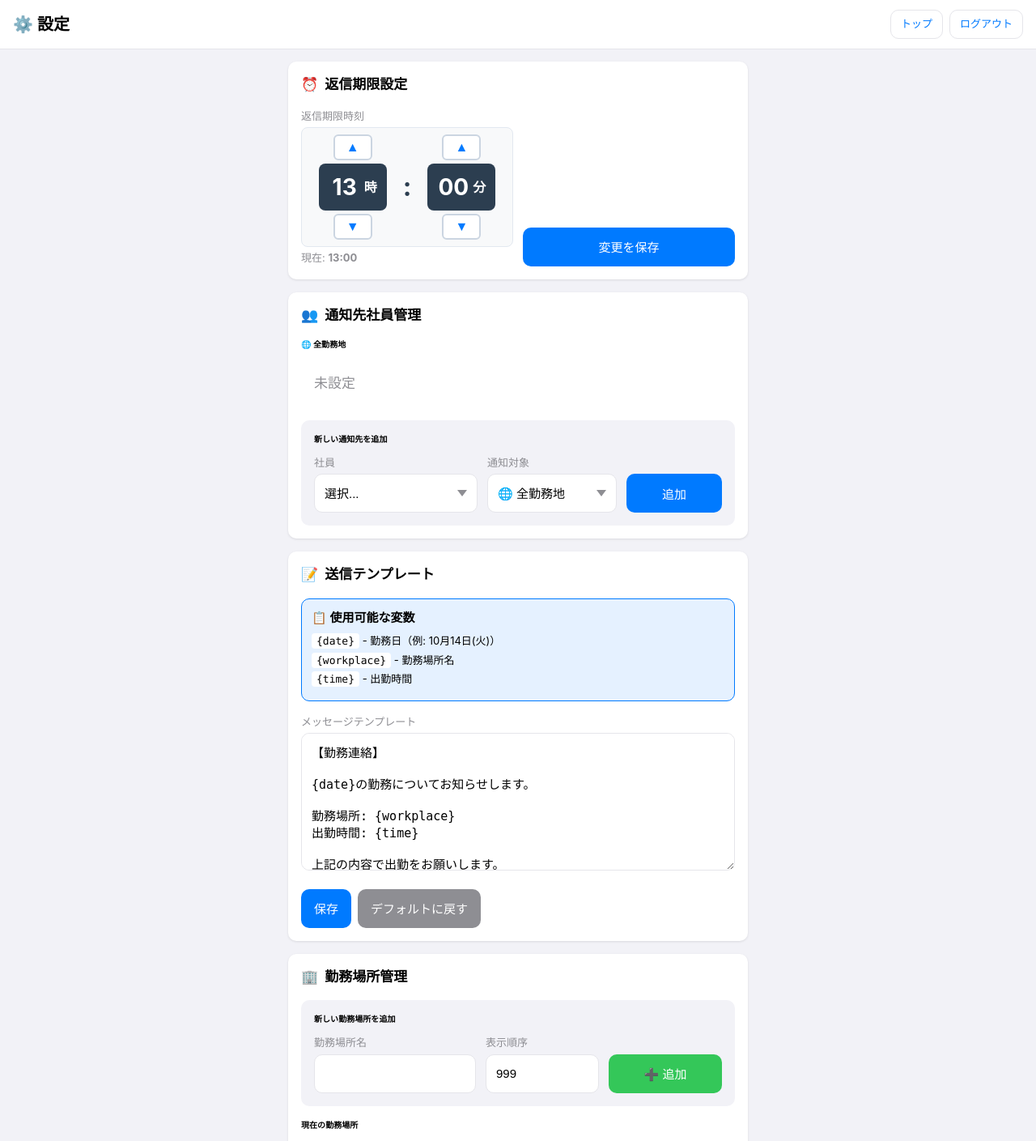
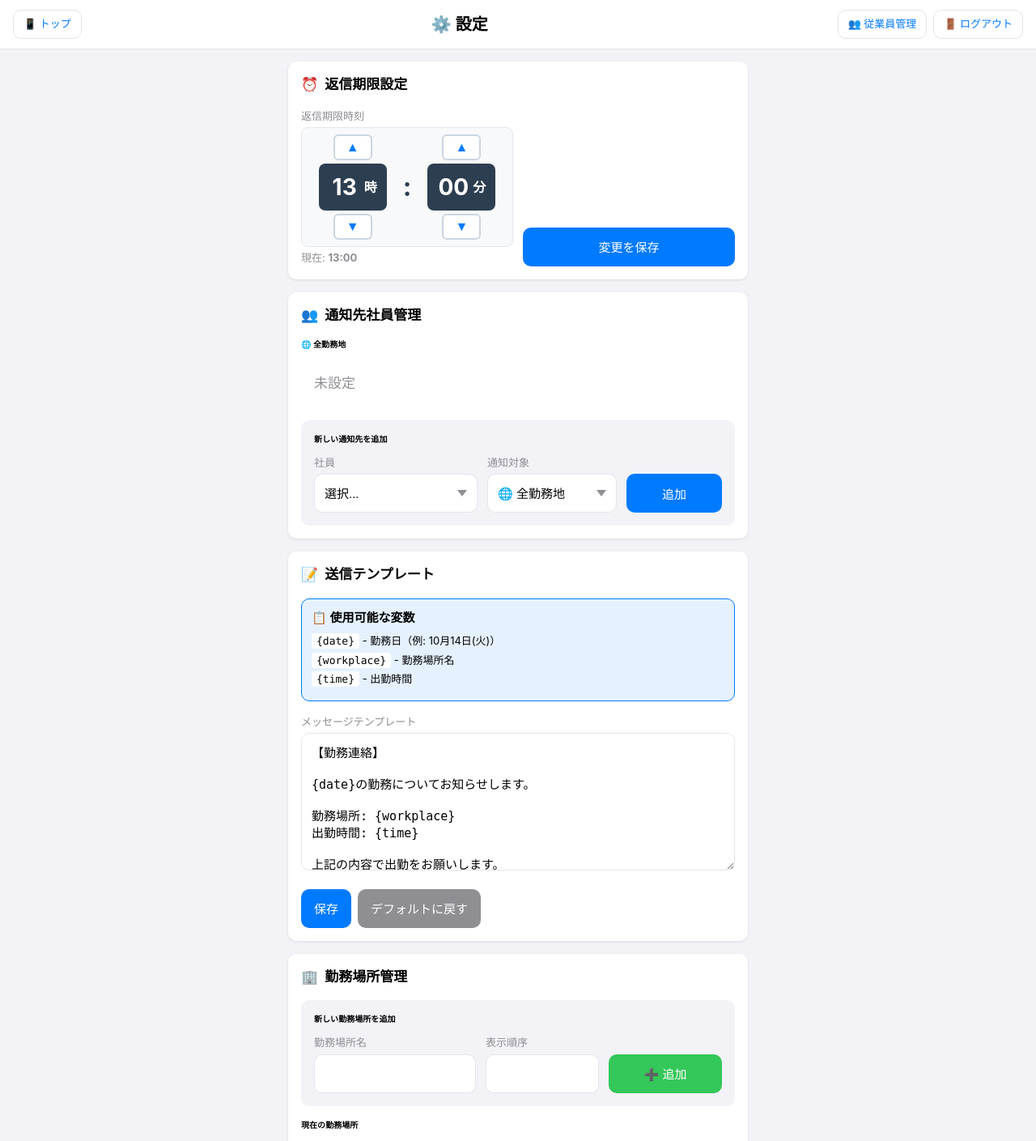
Before and after one commit to tontonfine/line-bot-work-notification, a Flask app: page /settings in a window 1280 px wide. Shown: the top 1409 px of the page at 81% size. Run offline with Flask 3, Linux system fonts and the light colour scheme; the visitor is signed in with stand-in values (Sample User, id 1); data comes from the database, SQL or seed files in the repository; data that the repository does not hold is empty; some libraries are stand-ins or nearby versions.

Commit message:
UI改善: テンプレート、ナビゲーション、デフォルト値の統一
変更内容:
- line_sender.py: 送信テンプレートのデフォルトを変更
  ————————————
  【勤務時間連絡】
  {date}
  {workplace}
   {time}
  お願いします。
  ————————————

- templates/settings.html: 勤務場所の表示順序デフォルト値を削除（ブランクに）

- templates/register.html: 従業員登録アプリの氏名例を変更
  変更前: 例: 近藤慰斗（スペースなし）
  変更後: 例: 京松蘭太郎(スペースなし)

- templates/employees.html: ナビゲーションヘッダーを統一
  左側: トップページボタン
  中央: タイトル
  右側: 検索、設定、ログアウトボタン

- templates/settings.html: ナビゲーションヘッダーを統一
  左側: トップページボタン
  中央: タイトル
  右側: 従業員管理、ログアウトボタン

🤖 Generated with [Claude Code](https://claude.com/claude-code)

Co-Authored-By: Claude <noreply@anthropic.com>

```diff
--- a/templates/register.html
+++ b/templates/register.html
@@ -81,7 +81,7 @@
                     <label for="employeeName" class="form-label">氏名</label>
                     <input type="text" class="form-control form-control-lg"
                            id="employeeName"
-                           placeholder="例: 近藤慰斗（スペースなし）"
+                           placeholder="例: 京松蘭太郎(スペースなし)"
                            required>
                     <div class="form-text">姓と名をスペースなしで入力してください</div>
                 </div>
--- a/templates/settings.html
+++ b/templates/settings.html
@@ -393,10 +393,13 @@
     <!-- Fixed Header -->
     <div class="fixed-header">
         <div class="nav-bar">
+            <div class="nav-actions">
+                <a href="{{ url_for('index') }}" class="btn btn-outline btn-sm">📱 トップ</a>
+            </div>
             <div class="nav-title">⚙️ 設定</div>
             <div class="nav-actions">
-                <a href="{{ url_for('index') }}" class="btn btn-outline btn-sm">トップ</a>
-                <a href="{{ url_for('logout') }}" class="btn btn-outline btn-sm">ログアウト</a>
+                <a href="{{ url_for('employees_list') }}" class="btn btn-outline btn-sm">👥 従業員管理</a>
+                <a href="{{ url_for('logout') }}" class="btn btn-outline btn-sm">🚪 ログアウト</a>
             </div>
         </div>
     </div>
@@ -566,7 +569,7 @@
                     </div>
                     <div class="col-md-3">
                         <label class="form-label">表示順序</label>
-                        <input type="number" class="form-control" id="new_workplace_order" value="999" min="0">
+                        <input type="number" class="form-control" id="new_workplace_order" min="0">
                     </div>
                     <div class="col-md-3" style="display: flex; align-items: flex-end;">
                         <button class="btn btn-success" style="width: 100%;" onclick="addWorkplace()">
```
Also changed, not shown: line_sender.py (+7 -6 lines), templates/employees.html (+7 -2 lines).
